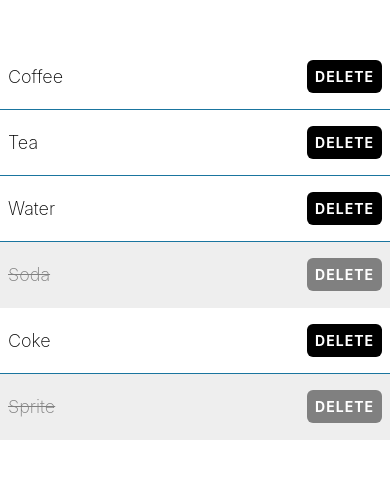
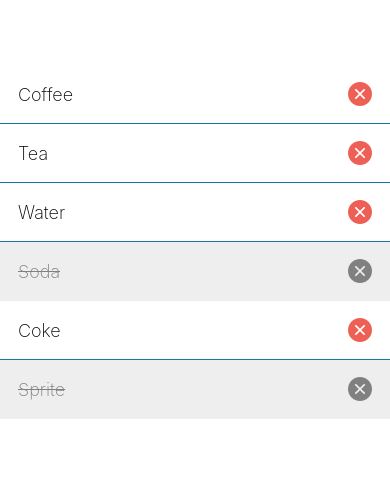
Before and after one commit to meniYud/react-native-init, a React Native app: screen / in a window 390 px wide. Shown: the part 180-658 px from the top of the page. Built offline with nearby package versions, Linux system fonts and the light colour scheme.

Commit message:
replaced shopping-list-item delete button with delete icon

```diff
--- a/components/SoppingListItem/ShoppingListItem.tsx
+++ b/components/SoppingListItem/ShoppingListItem.tsx
@@ -1,5 +1,7 @@
 import React from "react";
 import { StyleSheet, Text, View, TouchableOpacity, Alert } from "react-native";
+import AntDesign from "@expo/vector-icons/AntDesign";
+
 import { theme } from "../../theme";
 
 import { deleteAlertButtons } from "./ShoppingListItem.statics";
@@ -22,11 +24,14 @@
     <View style={[styles.itemContainer, isCompleted ? styles.completedItemContainer : undefined]}>
       <Text style={[styles.itemText, isCompleted ? styles.completedText : undefined]}>{name}</Text>
       <TouchableOpacity
-        style={[styles.deleteButton, isCompleted ? styles.completedButton : undefined]}
         onPress={onDelete}
         activeOpacity={0.8}
       >
-        <Text style={styles.deleteButtonText}>Delete</Text>
+        <AntDesign
+          name="closecircle"
+          size={24}
+          color={isCompleted ? theme.colorGrey : theme.colorRed}
+        />
       </TouchableOpacity>
     </View>
   );
@@ -35,7 +40,7 @@
 const styles = StyleSheet.create({
   itemContainer: {
     paddingVertical: 16,
-    paddingHorizontal: 8,
+    paddingHorizontal: 18,
     borderBottomColor: theme.colorCerulean,
     borderBottomWidth: 1,
     flexDirection: "row",
@@ -54,19 +59,5 @@
     color: theme.colorGrey,
     textDecorationLine: "line-through",
     textDecorationColor: theme.colorGrey,
-  },
-  deleteButton: {
-    backgroundColor: theme.colorBlack,
-    padding: 8,
-    borderRadius: 6,
-  },
-  completedButton: {
-    backgroundColor: theme.colorGrey,
-  },
-  deleteButtonText: {
-    color: theme.colorWhite,
-    fontWeight: "bold",
-    textTransform: "uppercase",
-    letterSpacing: 1,
-  },
+  }
 });
--- a/package.json
+++ b/package.json
@@ -14,7 +14,8 @@
     "expo": "~52.0.11",
     "expo-status-bar": "~2.0.0",
     "react": "18.3.1",
-    "react-native": "0.76.3"
+    "react-native": "0.76.3",
+    "@expo/vector-icons": "^14.0.2"
   },
   "devDependencies": {
     "@babel/core": "^7.25.2",
--- a/theme.ts
+++ b/theme.ts
@@ -4,4 +4,5 @@
   colorBlack: "#000",
   colorLightGrey: "#eee",
   colorGrey: "grey",
+  colorRed: "#ee6055",
 };
```
Also changed, not shown: 1 other file (tests, documents, lock files or other folders).
